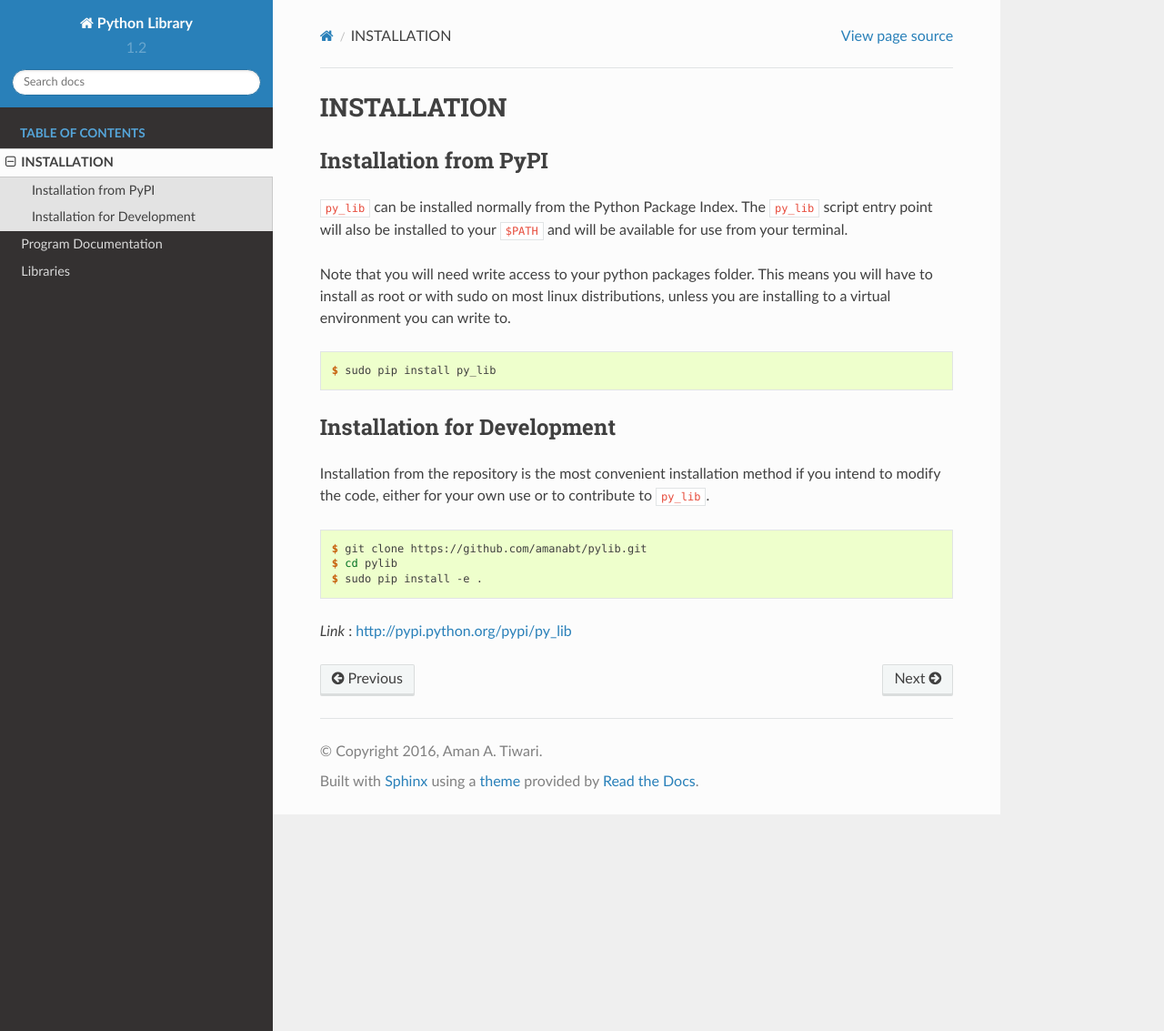
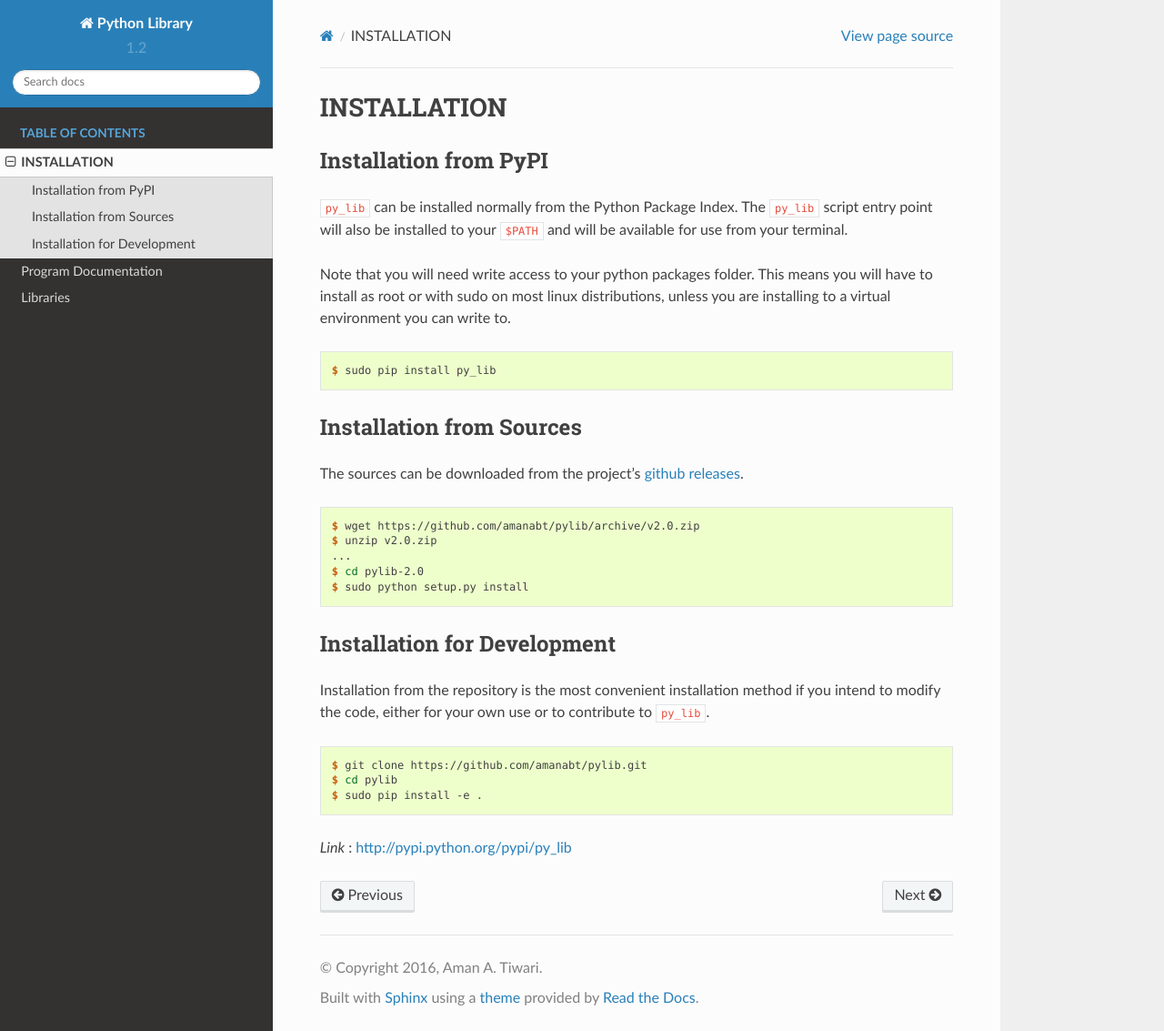
Before and after one commit to amanabt/pylib, a Sphinx documentation site: the page built from source/installation.rst, in a window 1280 px wide and 1133 px high. Shown: the whole window at 91% size. Built offline with Sphinx 7.4.7 and the Read the Docs theme 2.0.0, drawn with Linux system fonts in a browser that asks for light colours; formulas are drawn with MathJax 3.

Commit message:
README updated and other minor  changes in documentation.

```diff
--- a/README.rst
+++ b/README.rst
@@ -3,6 +3,9 @@ PYTHON LIBRARY
 ==================
 
 This is my collection of miscellaneous libraries.
+
+Currently the this package includes the following libraries :
+	- Noise Floor
 
 *Link* : http://pypi.python.org/pypi/py_lib
 
--- a/source/installation.rst
+++ b/source/installation.rst
@@ -17,6 +17,20 @@ unless you are installing to a virtual environment you can write to.
 
     $ sudo pip install py_lib
 
+Installation from Sources
+-------------------------
+
+The sources can be downloaded from the project's
+`github releases <https://github.com/amanabt/pylib/releases>`_.
+
+.. code-block:: console
+
+    $ wget https://github.com/amanabt/pylib/archive/v2.0.zip
+    $ unzip v2.0.zip
+    ...
+    $ cd pylib-2.0
+    $ sudo python setup.py install
+
 
 Installation for Development
 ----------------------------
--- a/source/noise_floor.rst
+++ b/source/noise_floor.rst
@@ -1,4 +1,4 @@
-NOISE FLOOR
+Noise Floor
 ************
 
 This is a library using which you can
```
